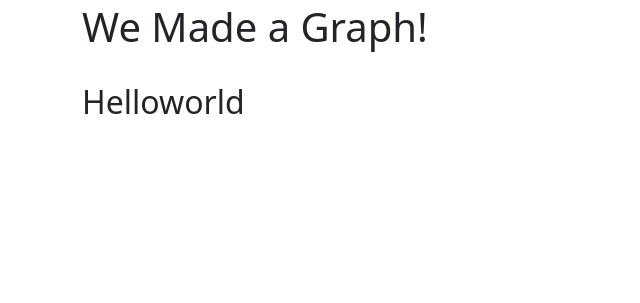
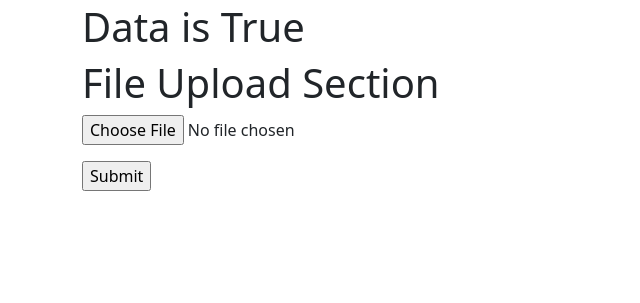
Before and after one commit to FortunesFavored/Fortunate_Functions, a Flask app: template app/templates/graph.html in a window 1280 px wide. Shown: the part 53-356 px from the top of the page, without its empty margins (0-640 px from the left). Run offline with Flask 2, Linux system fonts and the light colour scheme; the template is opened without the code that fills it, so the values that code supplies are empty; some libraries are stand-ins or nearby versions.

Commit message:
updates to file upload and grph presentation

```diff
--- a/app/templates/graph.html
+++ b/app/templates/graph.html
@@ -1,16 +1,18 @@
 {% extends 'base.html' %}
 
 {% block content %}
-<div class="banner-index-pic">
-    {% if slope == 69 or exp == 69 %}
-        <h1>Your curve is NOICE!!!</h1>
-    {% endif %}
-    <div class="header-text-index-pic">
-    <h1 class="header-text">We Made a Graph!</h1>
-    <img src="{{ image }}" alt="">
-    <h2>Helloworld</h2>
-    </div>
-</div>
+
+{% if data != None %}
+
+    <h1>Data is True</h1>
+
+{% endif %}
+
+<h1>File Upload Section</h1>
+        <form action="" method='POST' enctype="multipart/form-data">
+            <p><input type="file" name="file" accept=".txt, .csv"></p>
+            <p><input type="submit" value="Submit"></p>
+        </form>
 
 
 {% endblock content %}
```
Also changed, not shown: app/routes.py (+8 -5 lines), app/templates/newplot.html (+12 -2 lines).
